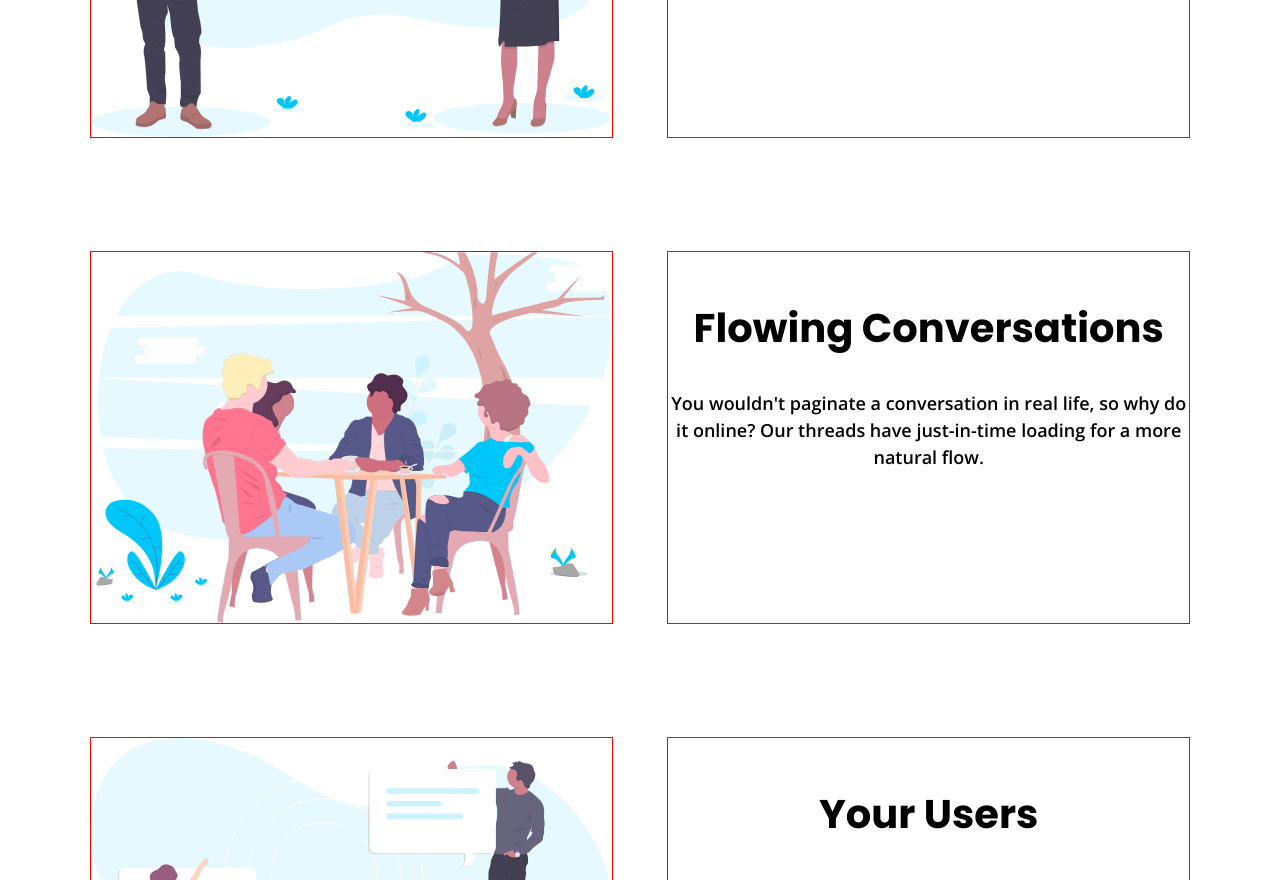
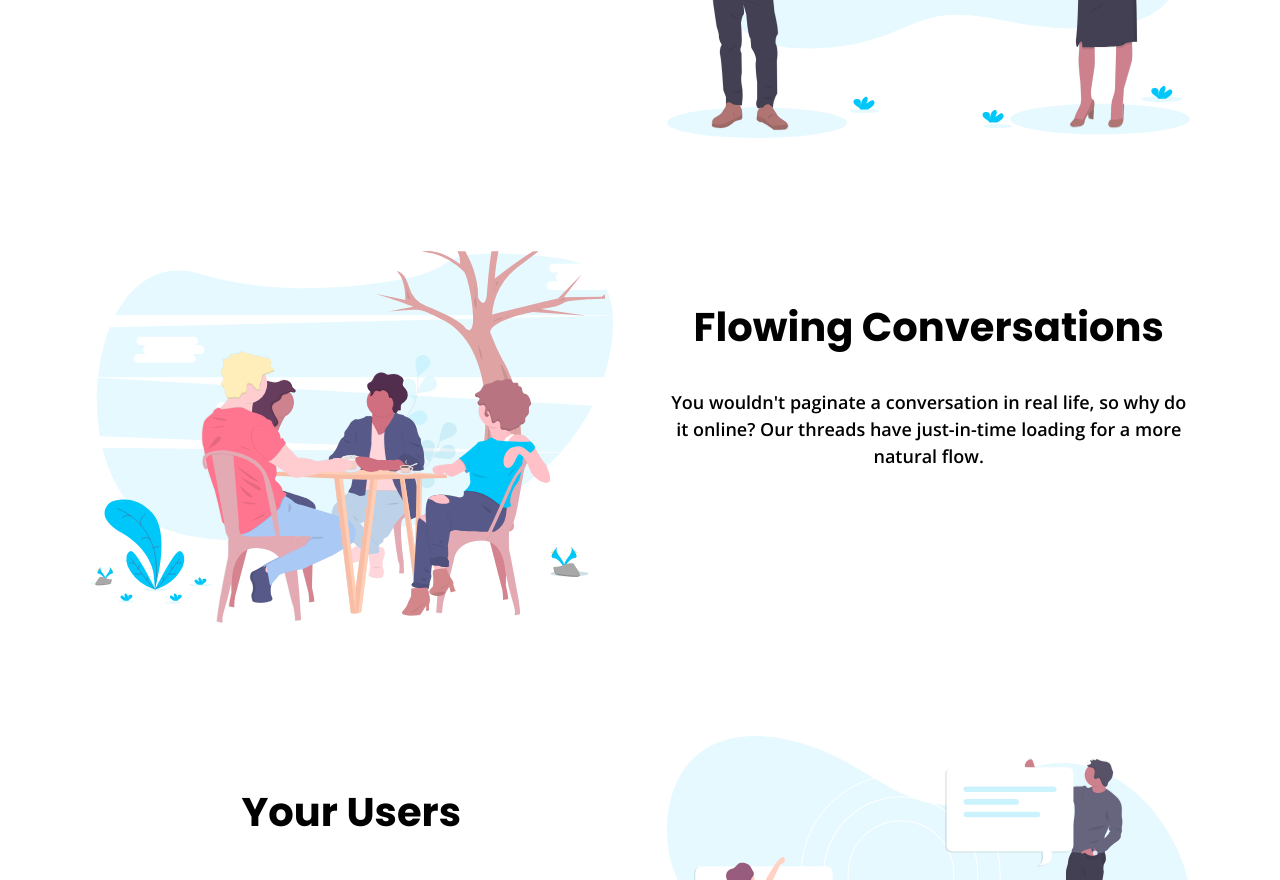
Before and after one commit to EbadShelby/huddle-page-revamp-design-to-code__006, a plain HTML site: page index.html in a window 1280 px wide. Shown: the part 1920-2800 px from the top of the page. Drawn offline with nearby package versions, Linux system fonts and the light colour scheme.

Commit message:
update 1.9

```diff
--- a/index.html
+++ b/index.html
@@ -51,11 +51,13 @@
                   Get Started For Free
                 </button>
               </div>
+              <div>
                 <img
                   class="hero__image"
                   src="images/screen-mockups.svg"
                   alt="screen-mockups"
                 />
+              </div>
               <div class="hero__stats">
                 <div class="hero__stat">
                   <img
@@ -81,7 +83,8 @@
         </section>
         <section>
           <div class="wrapper">
-            <div class="main__feature">
+            <div class="main__features">
+              <div class="main__feature" data-order="1">
                 <div class="feature__image-container">
                   <img
                     class="feature__image"
@@ -98,11 +101,7 @@
                   </p>
                 </div>
               </div>
-          </div>
-        </section>
-        <section>
-          <div class="wrapper">
-            <div class="main__feature">
+              <div class="main__feature" data-order="2">
                 <div class="feature__image-container">
                   <img
                     class="feature__image"
@@ -119,11 +118,7 @@
                   </p>
                 </div>
               </div>
-          </div>
-        </section>
-        <section>
-          <div class="wrapper">
-            <div class="main__feature">
+              <div class="main__feature" data-order="3">
                 <div class="feature__image-container">
                   <img
                     class="feature__image"
@@ -138,6 +133,7 @@
                     authentication solution. This means, once signed in to your
                     app, your users can start chatting immediately.
                   </p>
+                </div>
               </div>
             </div>
           </div>
--- a/style.css
+++ b/style.css
@@ -184,6 +184,7 @@ h2 {
   display: flex;
   flex-direction: column;
   align-items: center;
+  justify-content: center;
   text-align: center;
 }
 .hero__content h1 {
@@ -210,19 +211,19 @@ h2 {
   opacity: 0.6;
 }
 .feature__image-container {
-  border: 1px solid red;
   display: flex;
   align-items: center;
 }
 .main__feature {
-  display: grid;
+  /* display: grid; */
+  display: flex;
+  flex-direction: column;
   gap: var(--spacing-600);
   text-align: center;
   padding-top: var(--spacing-800);
-  place-content: center;
+  /* place-content: center; */
 }
 .feature__content {
-  border: 1px solid red;
   padding-block: var(--spacing-600) var(--spacing-800);
 }
 .feature__content h2 {
@@ -288,6 +289,12 @@ h2 {
 }
 @media (min-width: 900px) {
   .main__feature {
-    grid-template-columns: 1fr 1fr;
+    flex-direction: row-reverse;
+  }
+  .main__feature > * {
+    flex: 1;
+  }
+  .main__feature[data-order="2"] {
+    flex-direction: row;
   }
 }
```
Lines whose indentation alone changed are shown as unchanged.
